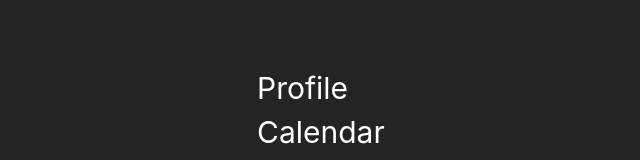
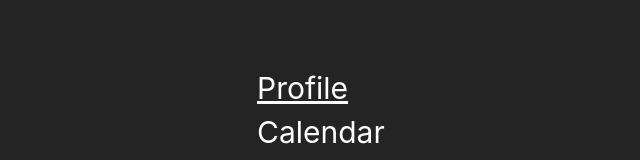
Before and after one commit to NKyhl/MinimalPort, a React (Create React App) app: page / in a window 1280 px wide. In both pictures the pointer is over the link "Profile". Shown: the part 202-362 px from the top of the page, without its empty margins (187-827 px from the left). Built offline with nearby package versions, Linux system fonts and the light colour scheme.

Commit message:
menu underline

```diff
--- a/src/App.css
+++ b/src/App.css
@@ -31,3 +31,7 @@
   text-decoration: none;
   color: white;
 }
+
+.menu-item-link:hover {
+  text-decoration: underline;
+}
```
